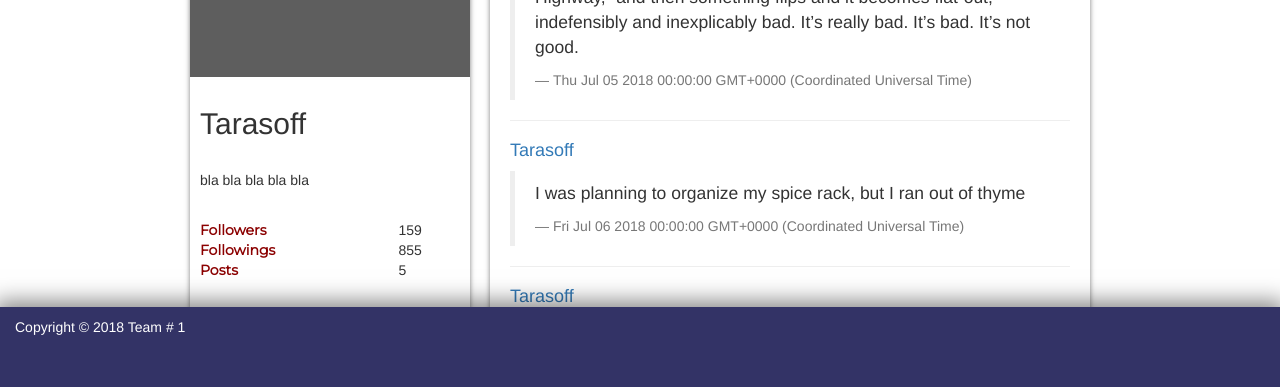
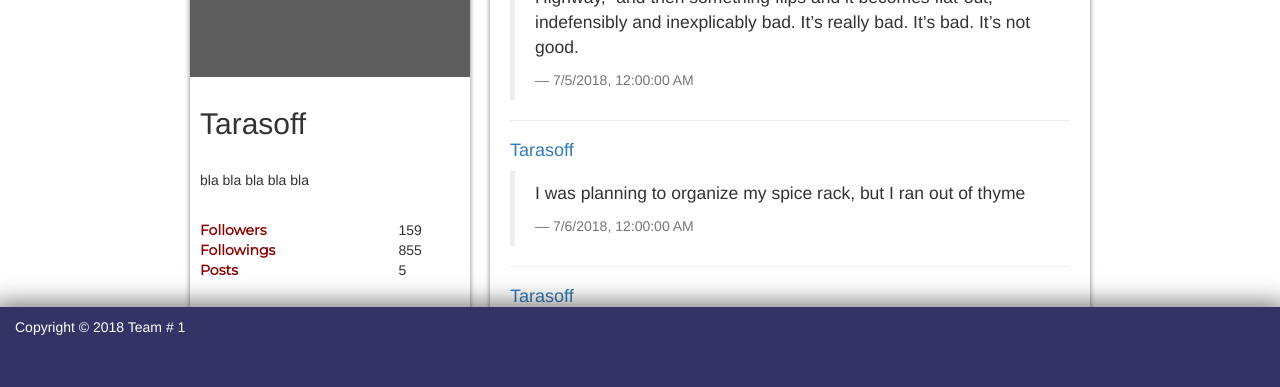
Before and after one commit to AleksMorozova/Gruvo, an Angular app in the folder Gruvo/Gruvo/ClientApp/: page /profile in a window 1280 px wide. Shown: the part 413-800 px from the top of the page. Built offline with nearby package versions, Linux system fonts and the light colour scheme.

Commit message:
changed date format

```diff
--- a/Gruvo/Gruvo/ClientApp/src/app/tweet/tweet.component.html
+++ b/Gruvo/Gruvo/ClientApp/src/app/tweet/tweet.component.html
@@ -4,7 +4,7 @@
   </h4>
   <blockquote>
     <p>{{tweet.message}}</p>
-    <footer>{{tweet.date}}</footer>
+    <footer>{{ tweet.date.toLocaleString()}}</footer>
 </blockquote>
       <hr>
 </div>
```
